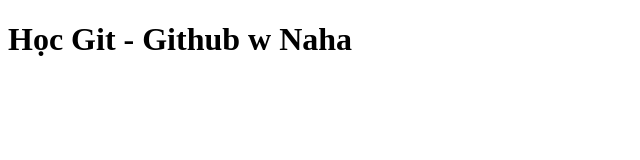
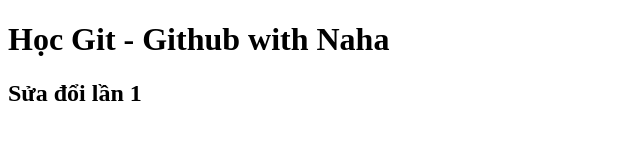
Before and after one commit to naha15Dec/duan3, a plain HTML site: page index.html in a window 1280 px wide. Shown: the whole page, without its empty margins (0-640 px from the left). Drawn offline with Linux system fonts and the light colour scheme.

Commit message:
Sửa đổi lần 1

```diff
--- a/index.html
+++ b/index.html
@@ -6,6 +6,7 @@
     <title>Dự án 3: Git - Github</title>
   </head>
   <body>
-    <h1>Học Git - Github w Naha</h1>
+    <h1>Học Git - Github with Naha</h1>
+    <h2>Sửa đổi lần 1</h2>
   </body>
 </html>
```
